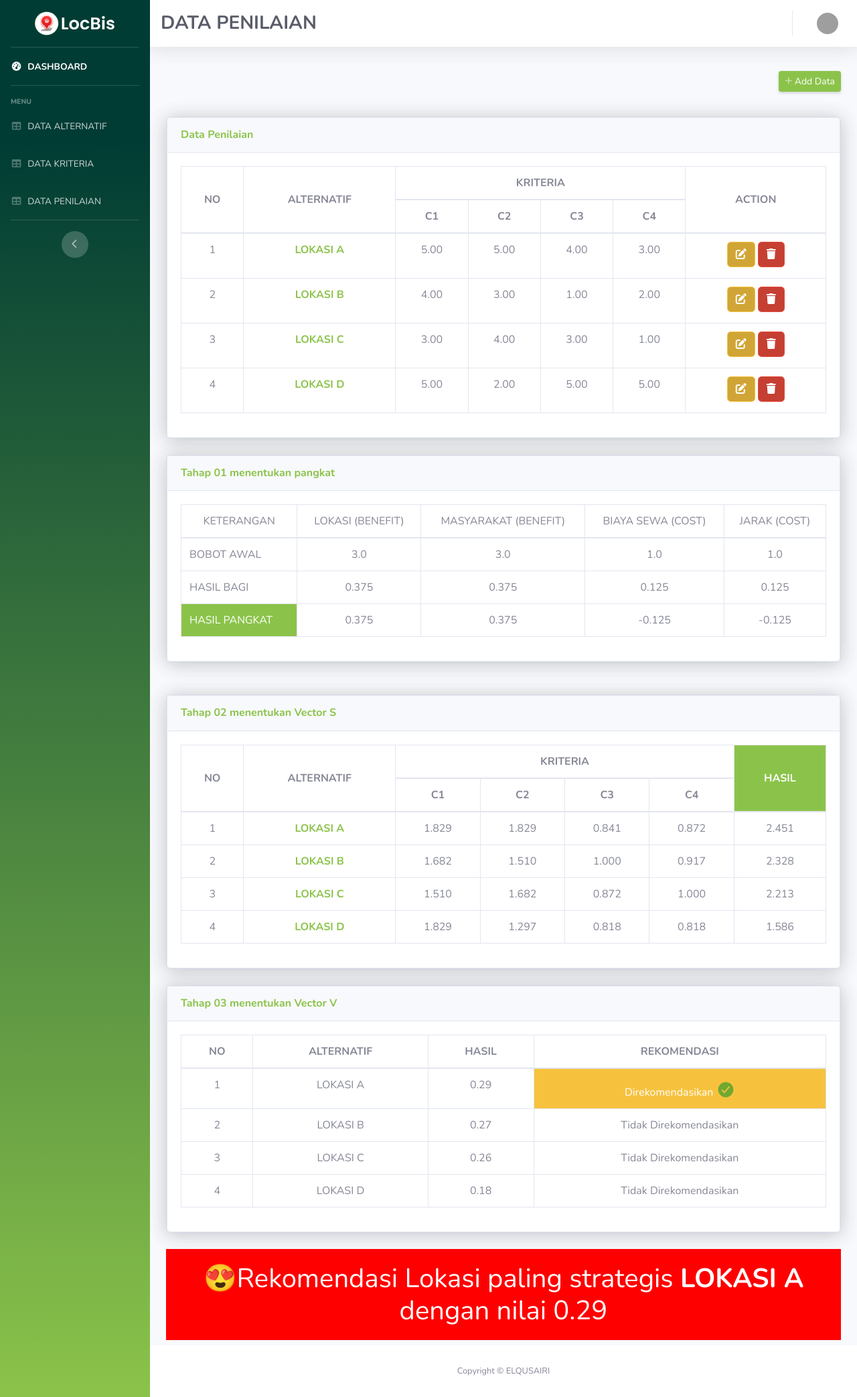
After one commit to ENONGLOSKER/PJ-REKOMENDASI-LOKASI-BISNIS, a Django app: page /dashboard/penilaian/ in a window 1280 px wide. The commit adds this page. Shown: the whole page at 67% size. Run offline with Django 5.2, Linux system fonts and the light colour scheme; data comes from the database, SQL or seed files in the repository; both versions use the stored data as it was after the commit; some libraries are stand-ins or nearby versions; grey boxes are pictures that could not be loaded.

Commit message:
add: penilaian dan rekomendasi

```diff
--- a/businessloc_app/admin.py
+++ b/businessloc_app/admin.py
@@ -16,3 +16,4 @@ class KriteriaAdmin(ModelAdmin):
 admin.site.register(Alternatif)
 admin.site.register(Kriteria, KriteriaAdmin)
 admin.site.register(SubKriteria)
+admin.site.register(Penilaian)
--- a/businessloc_app/views.py
+++ b/businessloc_app/views.py
@@ -2,14 +2,15 @@ from django.shortcuts import render, redirect, get_object_or_404
 from django.contrib.auth import authenticate, login, logout
 from django.contrib import messages
 from django.contrib.auth.decorators import login_required
+from collections import defaultdict
+from decimal import Decimal
 # multipel delete row
 from django.http import JsonResponse
 from django.views.decorators.csrf import csrf_exempt
 import json
-
 # app
-from . models import Alternatif, Kriteria, SubKriteria
-from . forms import AlternatifForm, KriteriaForm,SubKriteriaForm
+from . models import Alternatif, Kriteria, SubKriteria, Penilaian
+from . forms import AlternatifForm, KriteriaForm,SubKriteriaForm, PenilaianForm
 
 # Create your views here.
 def index(request):
@@ -41,7 +42,7 @@ def signout_user(request):
 def dashboard(request):
     return render(request, 'dashboard.html')
 
-# data alternatif
+# DATA ALTERNATIF
 def dashboard_alternatif(request):
     data_alternatif = Alternatif.objects.all()
 
@@ -103,8 +104,6 @@ def dashboard_alternatif_delete_multiple(request):
 
     return JsonResponse({"error": "Metode tidak valid."}, status=405)
 
-
-
 # DATA KRITERIA
 @login_required()
 def dashboard_kriteria(request):
@@ -114,7 +113,6 @@ def dashboard_kriteria(request):
         'data_kriteria': data_kriteria,
     }
     return render(request, 'dashboard_kriteria.html', context)
-
 @login_required()
 def dashboard_kriteria_add(request):
     if request.method == 'POST':
@@ -132,7 +130,6 @@ def dashboard_kriteria_add(request):
         'form': form,
     }
     return render(request, 'dashboard_form.html', context)
-
 @login_required()
 def dashboard_kriteria_update(request, id):
     kriteria = Kriteria.objects.get(id=id)
@@ -148,13 +145,11 @@ def dashboard_kriteria_update(request, id):
         'form': form,
     }
     return render(request, 'dashboard_form.html', context)
-
 @login_required()
 def dashboard_kriteria_delete(request, id):
     kriteria = Kriteria.objects.get(id=id)
     kriteria.delete()
     return redirect('dashboard_kriteria')
-
 # multipel delete row
 @login_required()
 @csrf_exempt
@@ -171,6 +166,7 @@ def dashboard_kriteria_delete_multiple(request):
     return JsonResponse({"error": "Metode tidak valid."}, status=405)
 
 
+# DATA SUBKRITERIA
 def dashboard_subkriteria(request, id):
     data_kriteria = get_object_or_404(Kriteria, id=id)
     data_subkriteria = data_kriteria.subkriteria.all()
@@ -180,7 +176,6 @@ def dashboard_subkriteria(request, id):
         'data_subkriteria': data_subkriteria,
     }
     return render(request, 'dashboard_sub_kriteria.html', context)
-
 def dashboard_subkriteria_add(request):
     if request.method == 'POST':
         form = SubKriteriaForm(request.POST)
@@ -195,7 +190,6 @@ def dashboard_subkriteria_add(request):
     }
 
     return render(request, 'dashboard_form.html', context)
-
 def dashboard_subkriteria_update(request,id):
     data_kriteria = get_object_or_404(SubKriteria, id=id)
     if request.method == 'POST':
@@ -211,9 +205,108 @@ def dashboard_subkriteria_update(request,id):
     }
 
     return render(request, 'dashboard_form.html', context)
-
 def dashboard_subkriteria_delete(request,id):
     data_kriteria = get_object_or_404(SubKriteria, id=id)
     data_subkriteria = data_kriteria.kriteria.id
     data_kriteria.delete()
     return redirect('dashboard_subkriteria', id=data_subkriteria)
+
+# DATA PENILAIAN
+def dashboard_penilaian(request):
+    data_penilaian = Penilaian.objects.all()
+    kriteria_bobot = Kriteria.objects.values('nama', 'bobot', 'jenis')
+    jlh_bobot = sum(kriteria['bobot'] for kriteria in kriteria_bobot)
+    jlh_item_bobot = [{'index': idx, 'bobot': item['bobot'] / jlh_bobot, 'jenis': item['jenis']} for idx, item in enumerate(kriteria_bobot)]
+
+    # Tahap 1: Mencari nilai pangkat sesuai dengan jenis kriteria
+    hasil_pangkat = {
+        item['index']: item['bobot'] * (1 if item['jenis'] == 'BENEFIT' else -1)
+        for item in jlh_item_bobot
+    }
+
+    tabel_penilaian = [
+        {
+            'no': idx + 1,
+            'alternatif': p.alternatif,
+            'c1': p.c1.nilai ** Decimal(hasil_pangkat[0]),
+            'c2': p.c2.nilai ** Decimal(hasil_pangkat[1]),
+            'c3': p.c3.nilai ** Decimal(hasil_pangkat[2]),
+            'c4': p.c4.nilai ** Decimal(hasil_pangkat[3]),
+            'hasil': (
+                (p.c1.nilai ** Decimal(hasil_pangkat[0])) *
+                (p.c2.nilai ** Decimal(hasil_pangkat[1])) *
+                (p.c3.nilai ** Decimal(hasil_pangkat[2])) *
+                (p.c4.nilai ** Decimal(hasil_pangkat[3]))
+            )
+        }
+        for idx, p in enumerate(data_penilaian)
+    ]
+
+    # Tahap 2: Mengelompokkan dan menjumlahkan hasil per alternatif
+    total_per_alternatif = defaultdict(Decimal)
+    for item in tabel_penilaian:
+        total_per_alternatif[item['alternatif']] += item['hasil']
+
+    # Tahap 3: menentukan vektor v yaitu hasil dari tabel penilain dibagi dengan total dari data tabel penilain
+    penilaian_data = []
+    total_semua_alternatif = sum(total_per_alternatif.values())  # Jumlahkan semua hasil total per alternatif
+    for idx, item in enumerate(tabel_penilaian):
+        hasil_per_alternatif = item['hasil'] / total_semua_alternatif  # Bagi setiap alternatif dengan hasil penjumlahan atau total tersebut
+        print('-----------------------------------')
+        print('hasil per alternatif :', hasil_per_alternatif)
+        print('item :', item['hasil'])
+        print('total semua alternatif :', total_semua_alternatif)
+
+        penilaian_data.append({
+            'no': idx + 1,
+            'alternatif': item['alternatif'],
+            'hasil': hasil_per_alternatif,
+            'rekomendasi': None,  # Placeholder untuk rekomendasi
+        })
+    print('penilaian_data :', penilaian_data)
+
+    # urutkan penilaian_data berdasrkan yang terbesar ke yang terkecil dan tambahkan kolom rekomendasi
+    penilaian_data.sort(key=lambda x: x['hasil'], reverse=True)
+
+    for idx, item in enumerate(penilaian_data):
+        if idx == 0:
+            item['rekomendasi'] = 'Direkomendasikan'
+        else:
+            item['rekomendasi'] = 'Tidak Direkomendasikan'
+
+    context = {
+        'data_penilaian':data_penilaian,
+        'bobot': kriteria_bobot,
+        'jlh_bobot': jlh_bobot,
+        'jlh_item_bobot': jlh_item_bobot,
+        'hasil_pangkat': hasil_pangkat,
+        'tabel_penilaian': tabel_penilaian,
+        'penilaian_data': penilaian_data,
+    }
+    return render(request, 'dashboard_penilaian.html', context)
+
+@login_required
+def dashboard_penilaian_add(request):
+    if request.method == 'POST':
+        form = PenilaianForm(request.POST)
+        if form.is_valid():
+            form.save()
+            return redirect('dashboard_penilaian')
+    else:
+        form = PenilaianForm()
+    return render(request, 'dashboard_form.html', {'form': form})
+def dashboard_penilaian_update(request,id):
+    penilaian = get_object_or_404(Penilaian, id=id)
+    if request.method == 'POST':
+        form = PenilaianForm(request.POST, instance=penilaian)
+        if form.is_valid():
+            form.save()
+            return redirect('dashboard_penilaian')
+    else:
+        form = PenilaianForm(instance=penilaian)
+    return render(request, 'dashboard_form.html', {'form': form})
+
+def dashboard_penilaian_delete(request,id):
+    penilaian = get_object_or_404(Penilaian, id=id)
+    penilaian.delete()
+    return redirect('dashboard_penilaian')
--- a/businessloc_project/urls.py
+++ b/businessloc_project/urls.py
@@ -44,7 +44,10 @@ urlpatterns = [
     path('dashboard/alternatif/update/<int:id>/', views.dashboard_alternatif_update, name='dashboard_alternatif_update'),
     path('dashboard/alternatif/delete/<int:id>/', views.dashboard_alternatif_delete, name='dashboard_alternatif_delete'),
     path('dashboard/alternatif/delete-multiple/', views.dashboard_alternatif_delete_multiple, name='dashboard_alternatif_delete_multiple'),
-    # subkriteria
-    # path('dashboard/kriteria/', views.dashboard_kriteria, name='dashboard_kriteria'),
+    # penilaian
+    path('dashboard/penilaian/', views.dashboard_penilaian, name='dashboard_penilaian'),
+    path('dashboard/penilaian/add/', views.dashboard_penilaian_add, name='dashboard_penilaian_add'),
+    path('dashboard/penilaian/update/<int:id>/', views.dashboard_penilaian_update, name='dashboard_penilaian_update'),
+    path('dashboard/penilaian/delete/<int:id>/', views.dashboard_penilaian_delete, name='dashboard_penilaian_delete'),
 
 ]+ static(settings.MEDIA_URL, document_root=settings.MEDIA_ROOT)
--- a/templates/admin/admin_navbar.html
+++ b/templates/admin/admin_navbar.html
@@ -41,7 +41,7 @@
             <span>DATA KRITERIA</span></a>
     </li>
     <li class="nav-item">
-        <a class="nav-link" href="">
+        <a class="nav-link" href="{% url 'dashboard_penilaian' %}">
             <i class="fas fa-fw fa-table"></i>
             <span>DATA PENILAIAN</span></a>
     </li>
--- /dev/null
+++ b/templates/dashboard_penilaian.html
@@ -0,0 +1,319 @@
+{%extends 'base.html'%}
+{%load static%}
+
+{%block konten%}
+
+<div id="content">
+    <!-- Topbar -->
+    <nav class="navbar navbar-expand navbar-light bg-white topbar mb-4 static-top shadow">
+
+        <!-- Sidebar Toggle (Topbar) -->
+        <button id="sidebarToggleTop" class="btn btn-link d-md-none rounded-circle mr-3">
+            <i class="fa fa-bars"></i>
+        </button>
+
+        <div class="">
+            <h1 class="h3 mb-0 text-gray-800 font-weight-bold">DATA PENILAIAN</h1>
+        </div>
+
+        <!-- sweet alert -->
+        <!-- {%for message in messages%}
+        {% if message.tags == 'success' %}
+        <script src="https://unpkg.com/sweetalert/dist/sweetalert.min.js"></script>
+        <script>
+            var m="{{message}}";
+            swal("Login",m,"success");
+        </script>
+        {%else%}
+        <script src="https://unpkg.com/sweetalert/dist/sweetalert.min.js"></script>
+        <script>
+            var m="{{message}}";
+            swal("Login",m,"danger");
+        </script>
+        {% endif %}
+        {%endfor%} -->
+
+        <!-- Topbar Navbar -->
+        <ul class="navbar-nav ml-auto">
+
+            <!-- Nav Item - Search Dropdown (Visible Only XS) -->
+            <li class="nav-item dropdown no-arrow d-sm-none">
+                <a class="nav-link dropdown-toggle" href="#" id="searchDropdown" role="button" data-toggle="dropdown"
+                    aria-haspopup="true" aria-expanded="false">
+                    <i class="fas fa-search fa-fw"></i>
+                </a>
+                <!-- Dropdown - Messages -->
+                <div class="dropdown-menu dropdown-menu-right p-3 shadow animated--grow-in"
+                    aria-labelledby="searchDropdown">
+                    <form class="form-inline mr-auto w-100 navbar-search">
+                        <div class="input-group">
+                            <input type="text" class="form-control bg-light border-0 small" placeholder="Search for..."
+                                aria-label="Search" aria-describedby="basic-addon2">
+                            <div class="input-group-append">
+                                <button class="btn btn-primary" type="button">
+                                    <i class="fas fa-search fa-sm"></i>
+                                </button>
+                            </div>
+                        </div>
+                    </form>
+                </div>
+            </li>
+
+            <div class="topbar-divider d-none d-sm-block"></div>
+            <!-- Nav Item - User Information -->
+            <li class="nav-item dropdown no-arrow">
+                <a class="nav-link dropdown-toggle" href="" id="userDropdown" role="button" data-toggle="dropdown"
+                    aria-haspopup="true" aria-expanded="false">
+                    <span class="mr-2 d-none d-lg-inline text-gray-600 small"
+                        style="text-transform: capitalize;"></span>
+                    <img class="img-profile rounded-circle" src="{%static 'img/icon.png'%}">
+                </a>
+                <!-- Dropdown - User Information -->
+                <a class="scroll-to-top rounded" href="#page-top">
+                    <i class="fas fa-angle-up"></i>
+                </a>
+
+
+                <div class="dropdown-menu dropdown-menu-right shadow animated--grow-in" aria-labelledby="userDropdown">
+
+                    <div class="dropdown-divider"></div>
+                    <a href="{% url 'signout' %}" onclick="return confirm('Apakah Anda yakin ingin keluar?')">
+                        {% csrf_token %}
+                        <button type="submit" class="dropdown-item">
+                            <i class="fas fa-sign-out-alt fa-sm fa-fw mr-2 text-gray-400"></i>
+                            Logout
+                        </button>
+                    </a>
+                </div>
+            </li>
+
+        </ul>
+
+    </nav>
+    <!-- End of Topbar -->
+
+    <!-- Begin Page Content -->
+    <div class="container-fluid">
+        <div class="d-sm-flex align-items-center justify-content-between mb-4">
+            <h1 class="h3 mb-0 text-gray-800">
+                <h1>
+                    <a href="{% url 'dashboard_penilaian_add' %}"
+                        class="d-none d-sm-inline-block btn btn-sm btn-primary shadow-sm">
+                        <i class="fas fa-plus fa-sm text-white-50"></i> Add Data
+                    </a>
+        </div>
+        <!-- penilaian -->
+        <div class="row mb-4">
+            <!-- Area tabel -->
+            <div class="col-xl-12 col-lg-9">
+                <div class="card shadow mb-UKM 4">
+                    <!-- Card Header - Dropdown -->
+                    <div class="card shadow">
+                        <div class="card-header py-3">
+                            <h6 class="m-0 font-weight-bold text-primary">Data Penilaian</h6>
+                        </div>
+                        <div class="card-body table-responsive">
+                            <table class="table table-bordered" id="dataTable" width="100%" cellspacing="0">
+                                <thead class="text-center">
+                                    <tr>
+                                        <th rowspan="2" class="align-middle text-center">NO</th>
+                                        <th rowspan="2" class="align-middle text-center">ALTERNATIF</th>
+                                        <th colspan="4" class="text-center">KRITERIA</th>
+                                        <th rowspan="2" class="align-middle text-center">ACTION</th>
+                                    </tr>
+                                    <tr>
+                                        <th>C1</th>
+                                        <th>C2</th>
+                                        <th>C3</th>
+                                        <th>C4</th>
+                                    </tr>
+                                </thead>
+                                <tbody>
+                                    {% for data in data_penilaian %}
+                                    <tr class="text-center">
+                                        <td>{{ forloop.counter }}</td>
+                                        <td class="text-primary font-weight-bold">{{ data.alternatif }}</td>
+                                        <td>{{ data.c1 }}</td>
+                                        <td>{{ data.c2 }}</td>
+                                        <td>{{ data.c3 }}</td>
+                                        <td>{{ data.c4 }}</td>
+                                        <td>
+                                            <a href="{% url 'dashboard_penilaian_update' data.id %}"
+                                                class="btn btn-warning btn-icon-split mb-1 ">
+                                                <span class="icon text-white-25">
+                                                    <i class="fas fa-edit"></i>
+                                                </span>
+                                            </a>
+
+                                            <a href="{% url 'dashboard_penilaian_delete' data.id %}"
+                                                class="btn btn-danger btn-icon-split mb-1"
+                                                onclick="return confirm('yakin ingin menghapus data?')">
+                                                <span class="icon text-white-25">
+                                                    <i class="fas fa-trash"></i>
+                                                </span>
+                                            </a>
+                                        </td>
+                                    </tr>
+                                    {% endfor %}
+                                </tbody>
+                            </table>
+                        </div>
+                    </div>
+                </div>
+            </div>
+        </div>
+
+        <!-- tahap 1 -->
+        <div class="row mb-4">
+            <!-- Area tabel -->
+            <div class="col-xl-12 col-lg-9">
+                <div class="card shadow mb-4">
+                    <!-- Card Header - Dropdown -->
+                    <div class="card shadow">
+                        <div class="card-header py-3">
+                            <h6 class="m-0 font-weight-bold text-primary">Tahap 01 menentukan pangkat</h6>
+                        </div>
+                        <div class="card-body table-responsive">
+                            <table class="table table-bordered" id="dataTable" width="100%" cellspacing="0">
+                                <thead class="text-center">
+                                    <tr style="text-transform: capitalize;">
+                                        <td>KETERANGAN</td>
+                                        {% for data in bobot %}
+                                        <td class="text-center">{{ data.nama }} ({{ data.jenis }})</td>
+                                        {% endfor %}
+                                    </tr>
+                                </thead>
+                                <tbody>
+                                    <tr>
+                                        <td class="">BOBOT AWAL</td>
+                                        {% for data in bobot %}
+                                        <td class="text-center">{{ data.bobot }}</td>
+                                        {% endfor %}
+                                    </tr>
+                                    <tr>
+                                        <td class="">HASIL BAGI</td>
+                                        {% for data in jlh_item_bobot %}
+                                        <td class="text-center">{{ data.bobot|floatformat:3 }}</td>
+                                        {% endfor %}
+                                    </tr>
+                                    <tr>
+                                    <tr>
+                                        <td class="bg-primary text-white">HASIL PANGKAT</td>
+                                        {% for nama, pangkat in hasil_pangkat.items %}
+                                        <td class="text-center">{{ pangkat }}</td>
+                                        {% endfor %}
+                                    </tr>
+                                    </tr>
+                                </tbody>
+                            </table>
+                        </div>
+                    </div>
+                </div>
+            </div>
+        </div>
+        <!-- tahap 2 -->
+        <div class="row mb-4">
+            <!-- Area tabel -->
+            <div class="col-xl-12 col-lg-9">
+                <div class="card shadow mb-UKM 4">
+                    <!-- Card Header - Dropdown -->
+                    <div class="card shadow">
+                        <div class="card-header py-3">
+                            <h6 class="m-0 font-weight-bold text-primary">Tahap 02 menentukan Vector S</h6>
+                        </div>
+                        <div class="card-body table-responsive">
+                            <table class="table table-bordered" id="dataTable" width="100%" cellspacing="0">
+                                <thead class="text-center">
+                                    <tr>
+                                        <th rowspan="2" class="align-middle text-center">NO</th>
+                                        <th rowspan="2" class="align-middle text-center">ALTERNATIF</th>
+                                        <th colspan="4" class="text-center">KRITERIA</th>
+                                        <th rowspan="2" class="align-middle text-center bg-primary text-white">HASIL
+                                        </th>
+                                    </tr>
+                                    <tr>
+                                        <th>C1</th>
+                                        <th>C2</th>
+                                        <th>C3</th>
+                                        <th>C4</th>
+                                    </tr>
+                                </thead>
+                                <tbody>
+                                    {% for data in tabel_penilaian %}
+                                    <tr class="text-center">
+                                        <td>{{ forloop.counter }}</td>
+                                        <td class="text-primary font-weight-bold">{{ data.alternatif }}</td>
+                                        <td>{{ data.c1|floatformat:3 }}</td>
+                                        <td>{{ data.c2|floatformat:3 }}</td>
+                                        <td>{{ data.c3|floatformat:3 }}</td>
+                                        <td>{{ data.c4|floatformat:3 }}</td>
+                                        <td>{{ data.hasil|floatformat:3 }}</td>
+                                    </tr>
+                                    {% endfor %}
+                                </tbody>
+                            </table>
+                        </div>
+                    </div>
+                </div>
+            </div>
+        </div>
+
+        <!-- tahap 3 -->
+        <div class="row mb-4">
+            <!-- Area tabel -->
+            <div class="col-xl-12 col-lg-9">
+                <div class="card shadow mb-UKM 4">
+                    <!-- Card Header - Dropdown -->
+                    <div class="card shadow">
+                        <div class="card-header py-3">
+                            <h6 class="m-0 font-weight-bold text-primary">Tahap 03 menentukan Vector V</h6>
+                        </div>
+                        <div class="card-body table-responsive">
+                            <table class="table table-bordered" id="dataTable" width="100%" cellspacing="0">
+                                <thead class="text-center">
+                                    <tr>
+                                        <th rowspan="2" class="align-middle text-center">NO</th>
+                                        <th rowspan="2" class="align-middle text-center">ALTERNATIF</th>
+                                        <th rowspan="2" class="align-middle text-center">HASIL</th>
+                                        <th rowspan="2" class="align-middle text-center">REKOMENDASI</th>
+                                    </tr>
+                                </thead>
+                                <tbody>
+                                    {% for item in penilaian_data %}
+                                    <tr class="{{ item.background_color}} {{item.text_color}}">
+                                        <td class="text-center">{{ item.no }}</td>
+                                        <td class="text-center">{{ item.alternatif }}</td>
+                                        <td class="text-center">
+                                            {{ item.hasil|floatformat:2 }}
+                                        </td>
+                                        <td
+                                            class="text-center {% if item.rekomendasi == 'Direkomendasikan' %} bg-warning text-white{% endif %}">
+                                            {% if item.rekomendasi == 'Direkomendasikan' %}
+                                            {{ item.rekomendasi }}
+                                            <ion-icon name="checkmark-circle"
+                                                style="width: 28px; height: 28px; color: #70a830; transform: translateY(5px);"></ion-icon>
+                                            {% else %}
+                                            {{ item.rekomendasi }}
+                                            {% endif %}
+                                        </td>
+                                    </tr>
+                                    {% endfor %}
+                                </tbody>
+                            </table>
+                        </div>
+                    </div>
+                </div>
+            </div>
+        </div>
+
+        {% with penilaian_data|first as first_item %}
+        <h1 class="text-center" style="background-color: red; color: white; padding: 20px 15px;">
+            😍Rekomendasi Lokasi paling strategis <strong>{{ first_item.alternatif }}</strong> dengan nilai
+            {{first_item.hasil|floatformat:2}}
+        </h1>
+        {% endwith %}
+
+    </div>
+</div>
+
+{%endblock konten%}
```
Also changed, not shown: businessloc_app/forms.py (+33 -1 lines), businessloc_app/models.py (+8 -16 lines), templates/dashboard_alternatif.html (+5 -2 lines), templates/dashboard_kriteria.html (+5 -2 lines), businessloc_app/migrations/0002_penilaian.py (added), businessloc_app/migrations/0003_remove_penilaian_lokasi_penilaian_alternatif_and_more.py (added), db.sqlite3.
